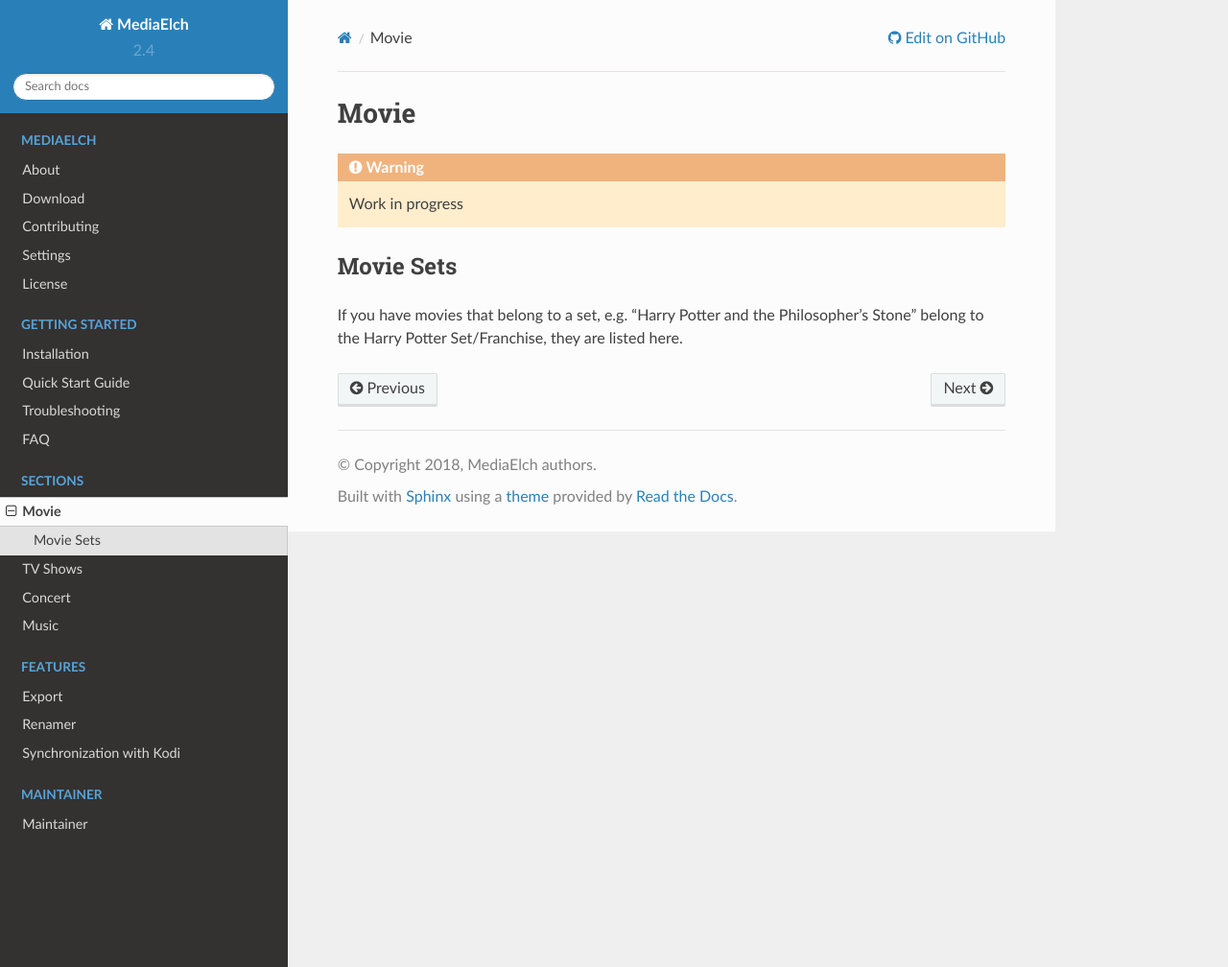
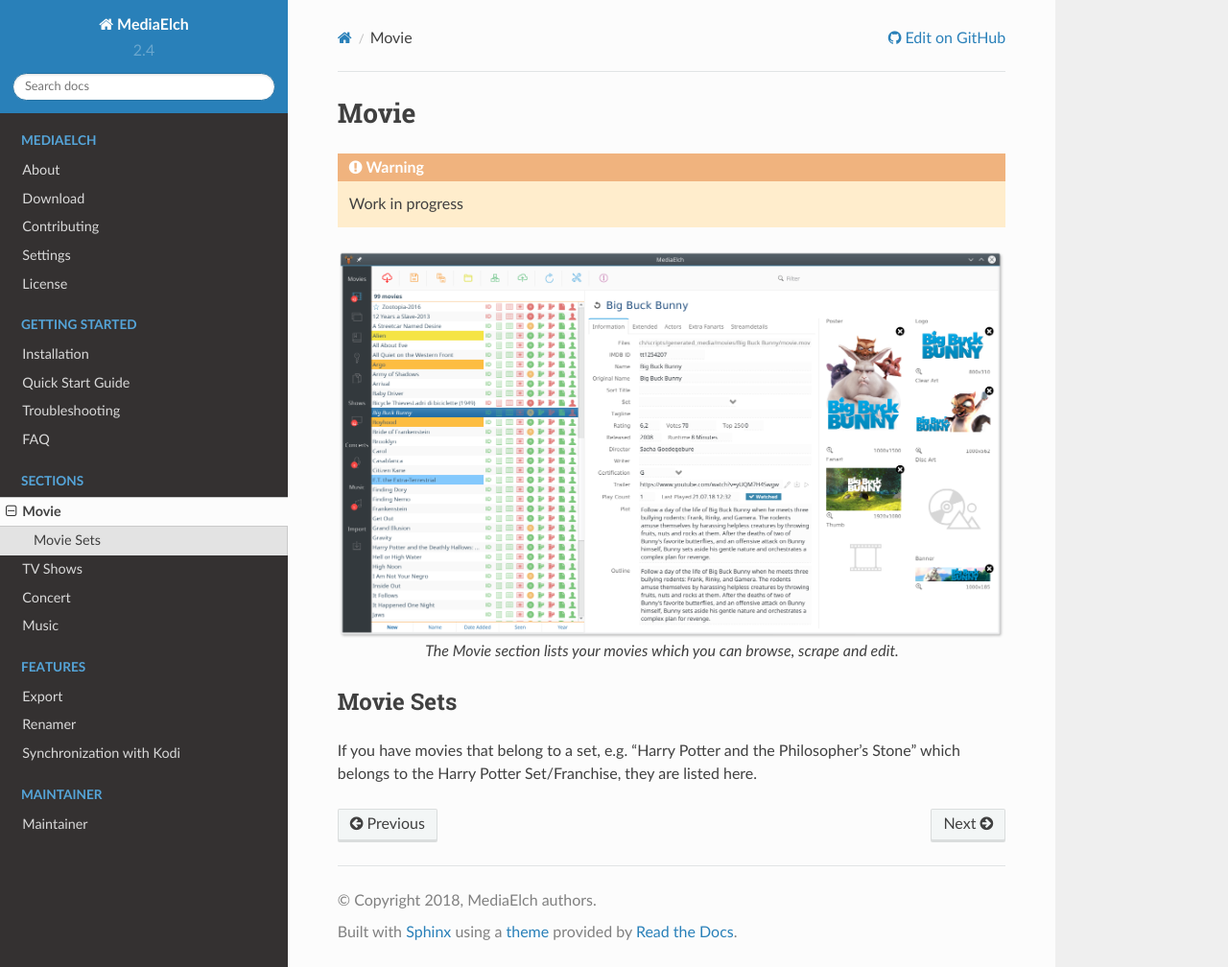
Before and after one commit to mediaelch/mediaelch-doc, a Sphinx documentation site: the page built from docs/source/movie/index.rst, in a window 1280 px wide and 1008 px high. Shown: the whole window at 96% size. Built offline with Sphinx 7.4.7 and the Read the Docs theme 2.0.0, drawn with Linux system fonts in a browser that asks for light colours; pages that are not in the unit, such as notebooks, are missing from menus.

Commit message:
[Docs] Add images

```diff
--- a/docs/source/about.rst
+++ b/docs/source/about.rst
@@ -45,6 +45,12 @@
    The TV Show section lists your TV shows which you can browse,
    scrape and edit.
 
+.. figure:: images/screenshots/settings-global.png
+   :align: center
+   :alt: Settings - Global
+
+   Global MediaElch Settings
+
 .. todo::
 
    Add more screenshots
--- a/docs/source/movie/index.rst
+++ b/docs/source/movie/index.rst
@@ -7,8 +7,16 @@
    Work in progress
 
 
+.. figure:: ../images/screenshots/movie-main.png
+   :align: center
+   :alt: Movie section
+
+   The Movie section lists your movies which you can browse,
+   scrape and edit.
+
+
 Movie Sets
 ----------
 
-If you have movies that belong to a set, e.g. "Harry Potter and the Philosopher's Stone" belong
-to the Harry Potter Set/Franchise, they are listed here.
+If you have movies that belong to a set, e.g. "Harry Potter and the Philosopher's Stone"
+which belongs to the Harry Potter Set/Franchise, they are listed here.
```
Also changed, not shown: docs/source/tvshow/index.rst (+8 -0 lines).
